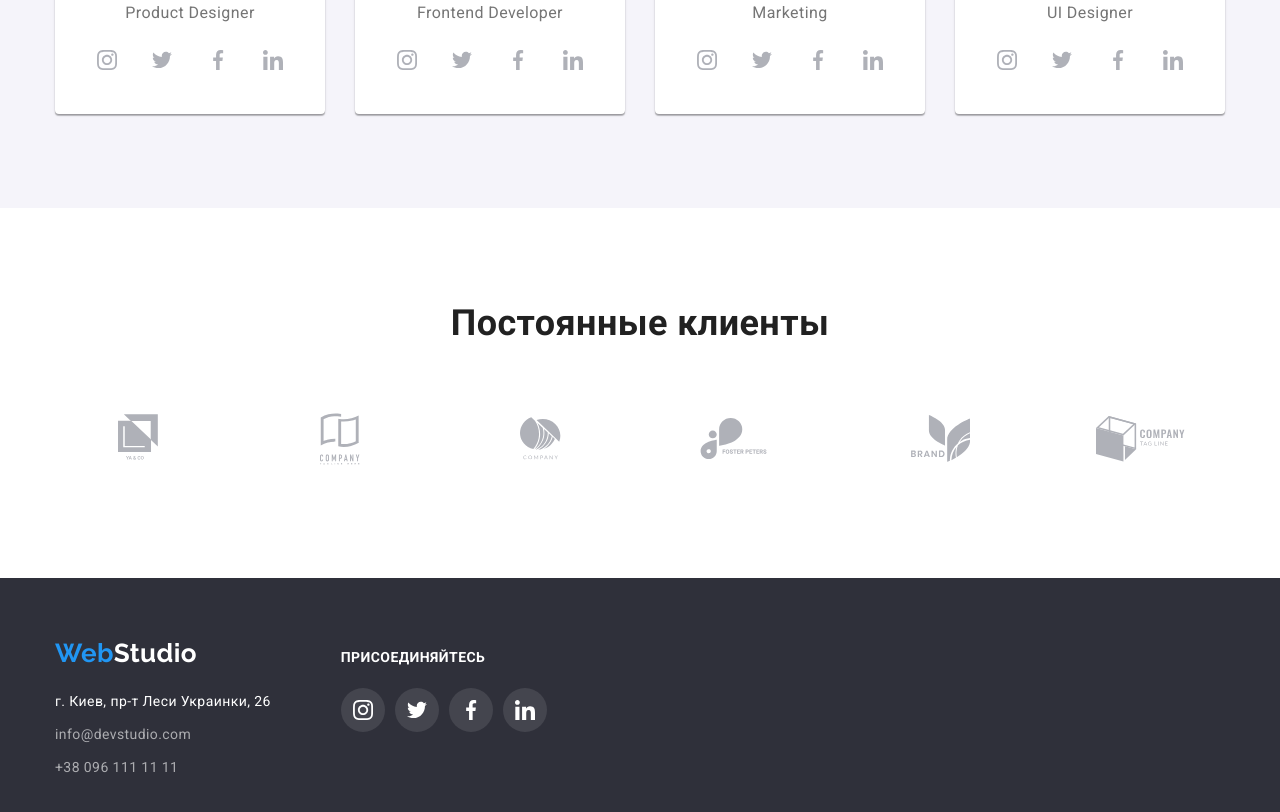
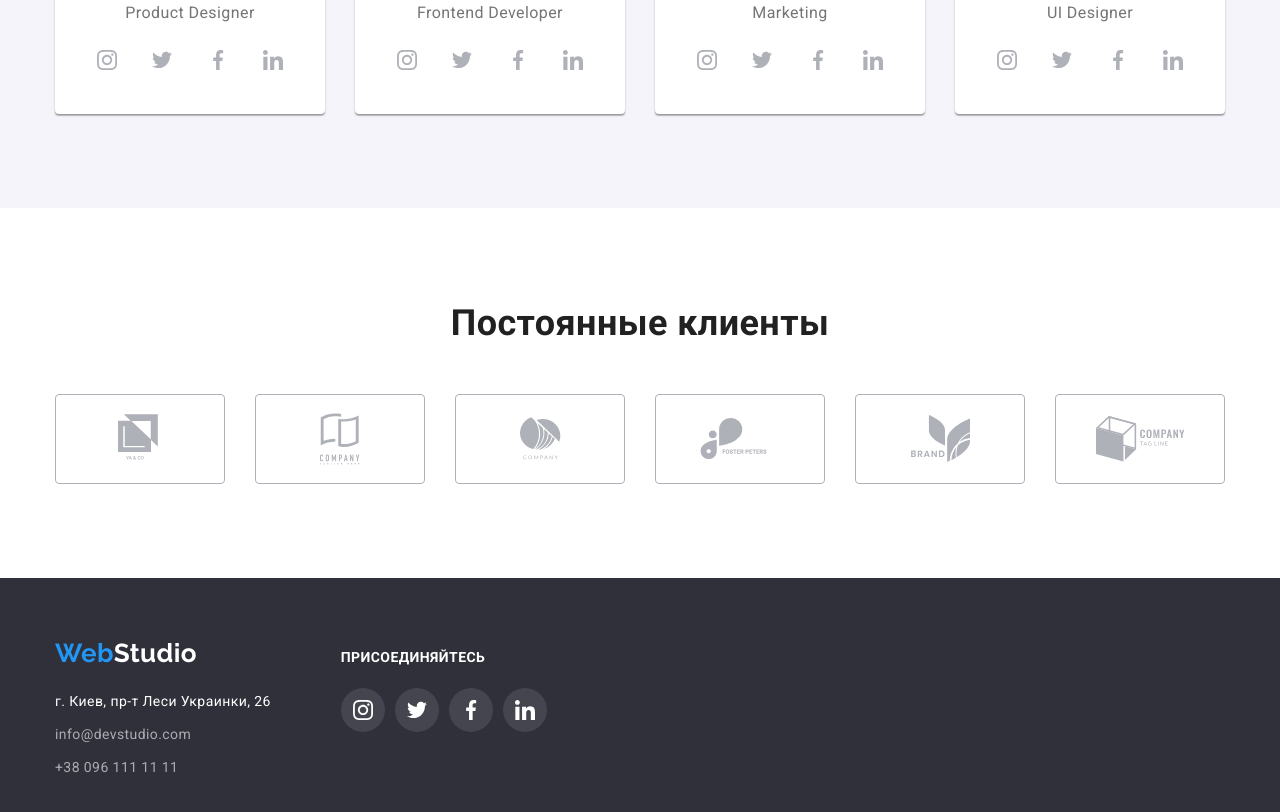
Before and after one commit to AlinaKas/goit-markup-hw-04, a plain HTML site: page index.html in a window 1280 px wide. Shown: the part 2101-2913 px from the top of the page. Drawn offline with nearby package versions, Linux system fonts and the light colour scheme.

Commit message:
Добавлен бордер у карт-клиентов

```diff
--- a/css/styles.css
+++ b/css/styles.css
@@ -382,16 +382,15 @@ img {
   display: flex;
   align-items: center;
   justify-content: center;
-  /* background-color: transparent; */
   width: 170px;
   height: 90px;
-  border-color: var(--icon-color);
+  border: 1px solid var(--icon-color);
   border-radius: 4px;
 }
 
 .client-list-link:hover,
 .client-list-link:focus {
-  border: 1px solid var(--accent-color);
+  border-color: var(--accent-color);
 }
 
 .client-icon {
```
Also changed, not shown: index.html (+0 -2 lines), portfolio.html (+0 -1 lines).
